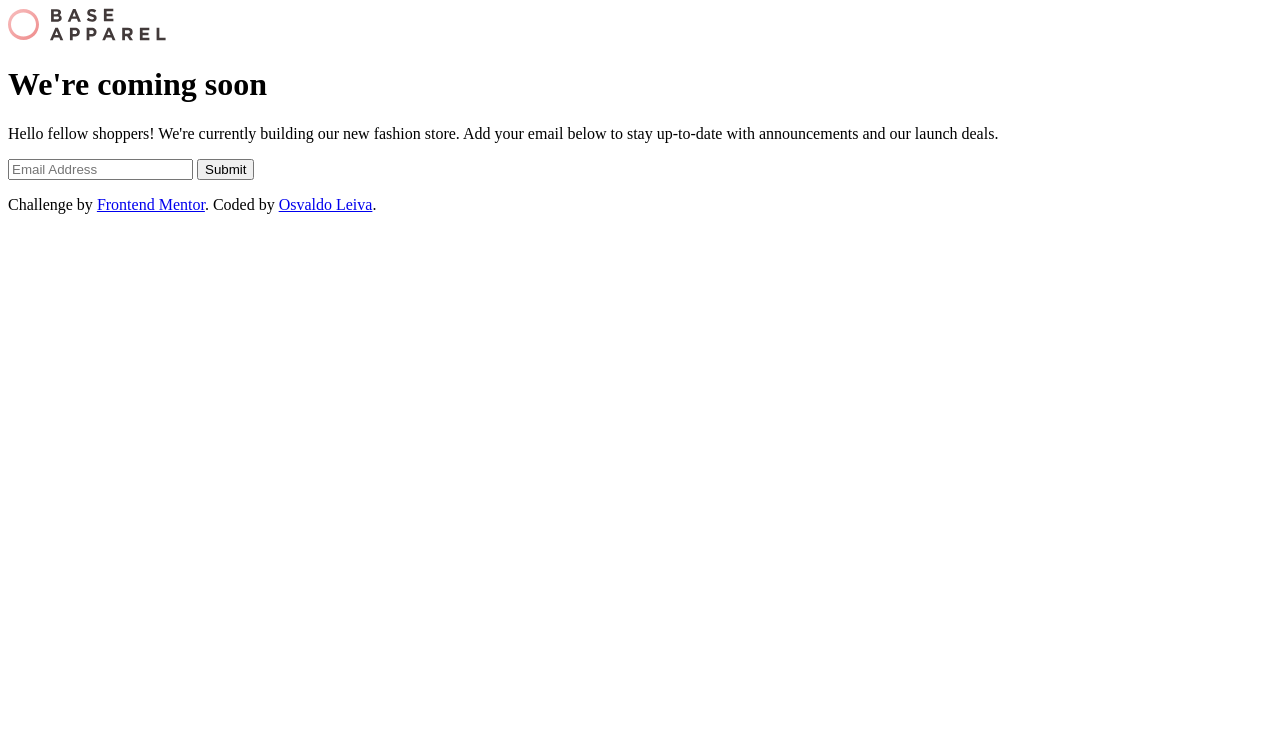
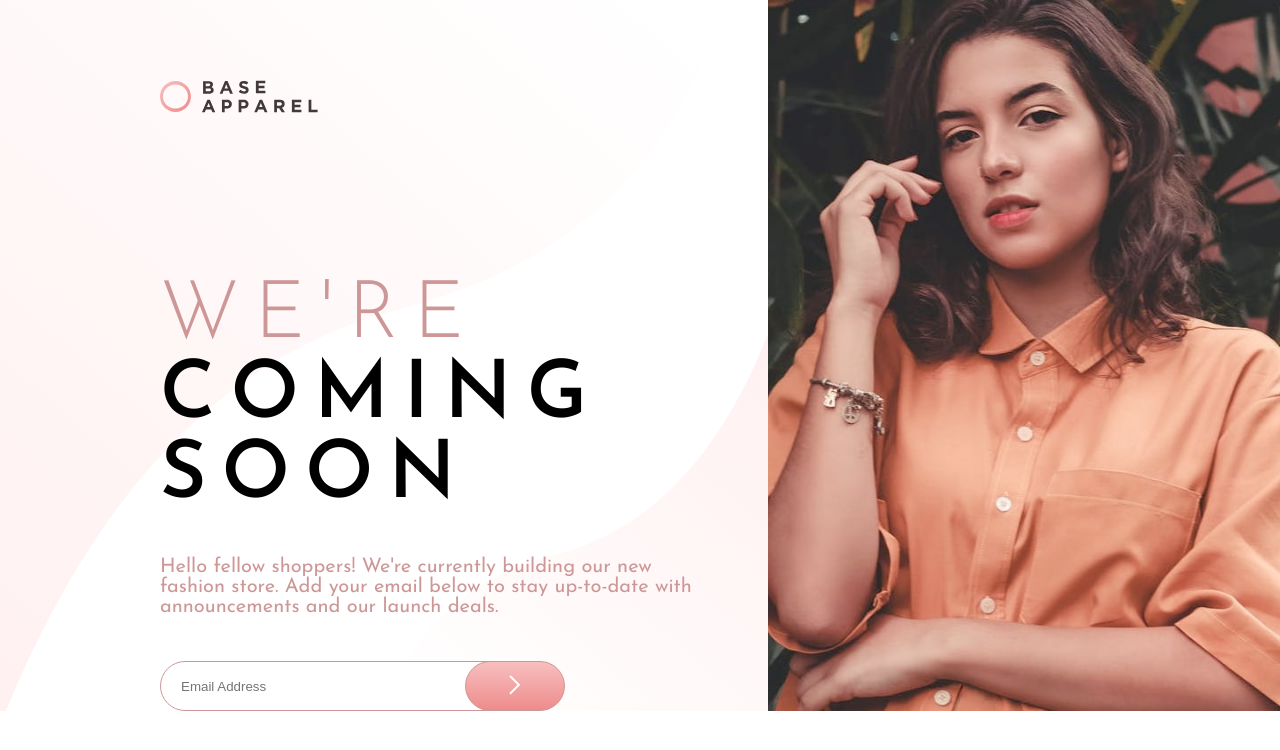
Before and after one commit to VegaYed/challenge-2, a plain HTML site: page index.html in a window 1280 px wide. Drawn offline with Linux system fonts and the light colour scheme.

Commit message:
other things, maybe i should use this better

```diff
--- a/index.html
+++ b/index.html
@@ -14,28 +14,30 @@
 
 <body>
 
-  <div id="logo">
-    <img src="images/logo.svg" alt="logo">
-  </div>
+    <div class="left">
 
-  <div id="content">
+      <div id="logo">
+        <img src="images/logo.svg" alt="logo">
+      </div>
 
-    <h1 class="title">We're <span>coming soon</span></h1>
+      <h1 class="title">We're <br> <span>coming <br> soon</span></h1>
 
-    <p class="subtext">Hello fellow shoppers! We're currently building our new fashion store.
-    Add your email below to stay up-to-date with announcements and our launch deals.</p>
+      <p class="subtext">
+        Hello fellow shoppers! We're currently building our new <br>
+        fashion store. Add your email below to stay up-to-date with <br>
+        announcements and our launch deals.
+      </p>
 
-    <form id="email-form">
-      <input type="text" placeholder="Email Address">
-      <input type="submit">
-    </form>
-  </div>
-  <footer>
-    <p class="attribution">
-      Challenge by <a href="https://www.frontendmentor.io?ref=challenge" target="_blank">Frontend Mentor</a>.
-      Coded by <a href="#">Osvaldo Leiva</a>.
-    </p>
-  </footer>
+      <form id="email-form">
+        <input type="email" placeholder="Email Address" name="email-btn">
+        <button class="button" type="submit"><img src="images/icon-arrow.svg"></button>
+      </form>
+
+    </div>
+
+    <div class="right">
+
+    </div>
 </body>
 
 </html>
--- a/styles.css
+++ b/styles.css
@@ -0,0 +1,107 @@
+@import url('https://fonts.googleapis.com/css2?family=Josefin+Sans:wght@300;400;600&display=swap');
+
+*{
+    margin: 0px;
+    padding: 0px;
+    box-sizing: border-box;
+}
+
+
+body{
+    font-family: 'Josefin Sans', sans-serif;
+    display: grid;
+    grid-template-columns: repeat(5, 1fr);
+    grid-template-rows: repeat(4, 1fr);
+    grid-column-gap: 0px;
+    grid-row-gap: 10%;
+}
+
+.left{
+    grid-area: 1 / 1 / 5 / 4;
+    display: flex;
+    flex-direction: column;
+    flex-wrap: wrap;
+    justify-content: flex-start;
+    align-content: flex-start;
+    align-items: flex-start;
+    background-image: url("images/bg-pattern-desktop.svg");
+    background-repeat: no-repeat;
+    background-position: left;
+    background-size: cover;
+}
+
+#logo{
+    display: block;
+    margin-top: 80px;
+    margin-left: 160px;
+    margin-right: 0px;
+    order: 0;
+    flex: 0 1 auto;
+    align-self: auto;
+}
+
+.left h1{
+    order: 0;
+    flex: 0 1 auto;
+    align-self: auto;
+    margin-left: 160px;
+    font-size: 80px;
+    font-weight: 200;
+    letter-spacing: 15px;
+    text-transform: uppercase;
+    color: hsl(0, 36%, 70%);
+    margin-top: 160px;
+}
+
+.left h1 span{
+    font-size: 80px;
+    font-weight: 600;
+    color: black;
+}
+
+.left .subtext{
+    order: 0;
+    flex: 0 1 auto;
+    align-self: auto;
+    margin-left: 160px;
+    color: hsl(0, 36%, 70%);
+    font-size: 20px;
+    margin-top: 2em;
+    margin-bottom: 2em;
+}
+
+#email-form{
+    order: 0;
+    flex: 0 1 auto;
+    align-self: auto;
+    margin-left: 160px;
+    margin-bottom: 0px;
+}
+
+#email-form input{
+    display: inline-block;
+    box-sizing: border-box;
+    width: 400px;
+    height: 50px;
+    padding: 20px;
+    border: 1px solid hsl(0, 36%, 70%);
+    border-radius: 50px;
+}
+
+.button{
+    display: inline-block;
+    border: 1px solid hsl(0, 36%, 70%);
+    background: linear-gradient(hsl(0, 80%, 86%), hsl(0, 74%, 74%));
+    width: 100px;
+    height: 50px;
+    border-radius: 50px;
+    margin-left: -100px;
+    transform: translateY(4px);
+}
+
+.right {
+    grid-area: 1 / 4 / 5 / 6;
+    background-image: url("images/hero-desktop.jpg");
+    background-repeat: no-repeat;
+    background-size: cover;
+}
```
